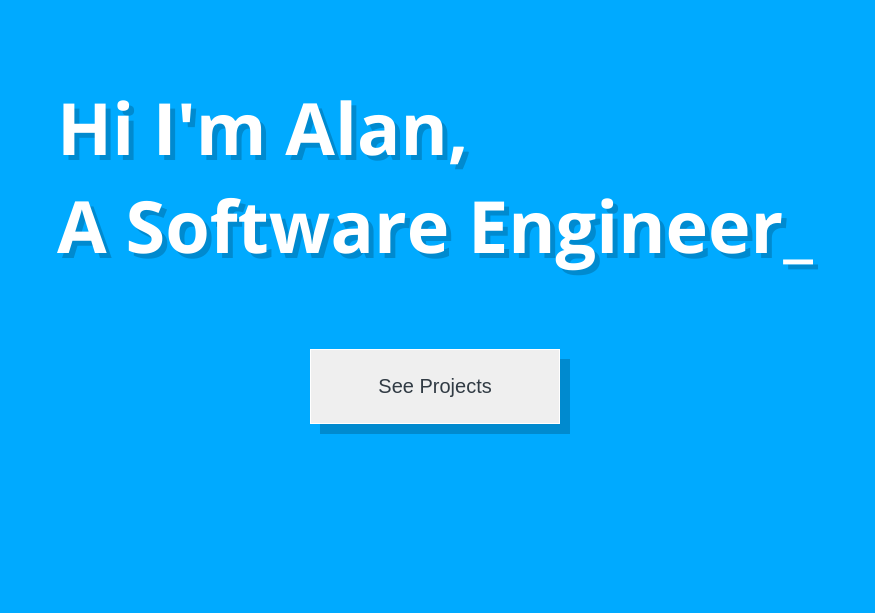
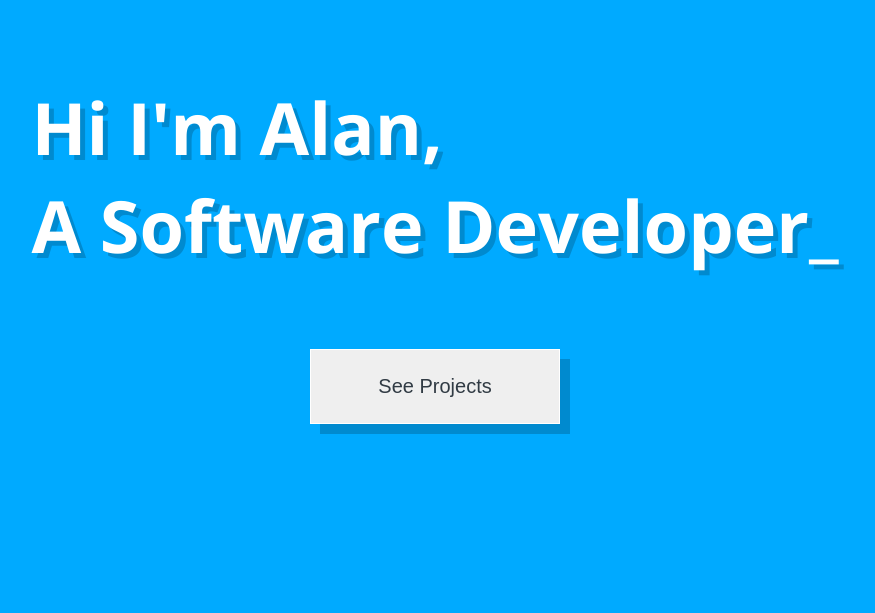
Before and after one commit to CodeAlanSanchez/portfolio, a plain HTML site: page index.html in a window 1280 px wide. Shown: the part 187-800 px from the top of the page, without its empty margins (205-1080 px from the left). Drawn offline with nearby package versions, Linux system fonts and the light colour scheme.

Commit message:
Change "Engineer" to "Developer"

```diff
--- a/index.html
+++ b/index.html
@@ -25,7 +25,7 @@
 <body>
     <main>
         <section class="flex hero">
-            <h1>Hi I'm Alan,<br> A Software Engineer</h1>
+            <h1>Hi I'm Alan,<br> A Software Developer</h1>
             <a href="#projects">
                 <button>See Projects</button>
             </a>
```
